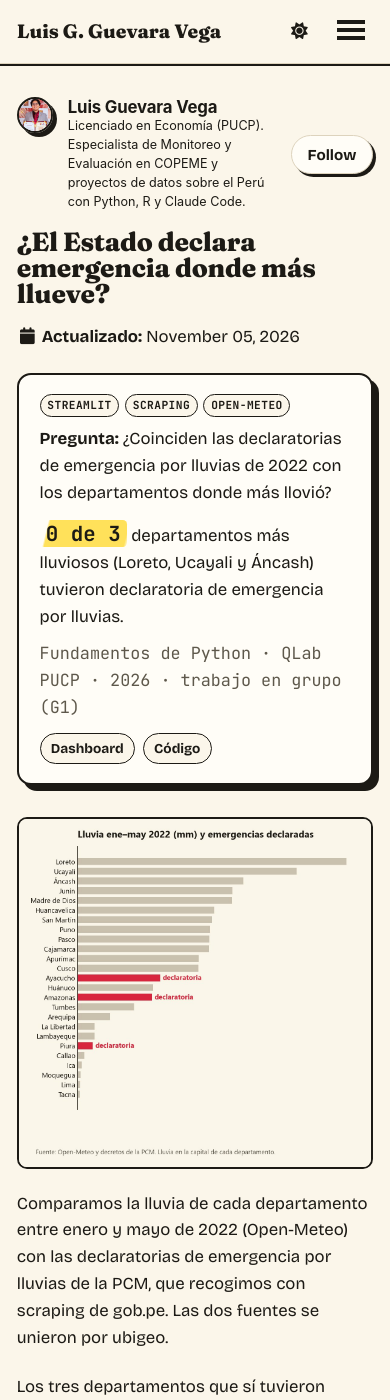
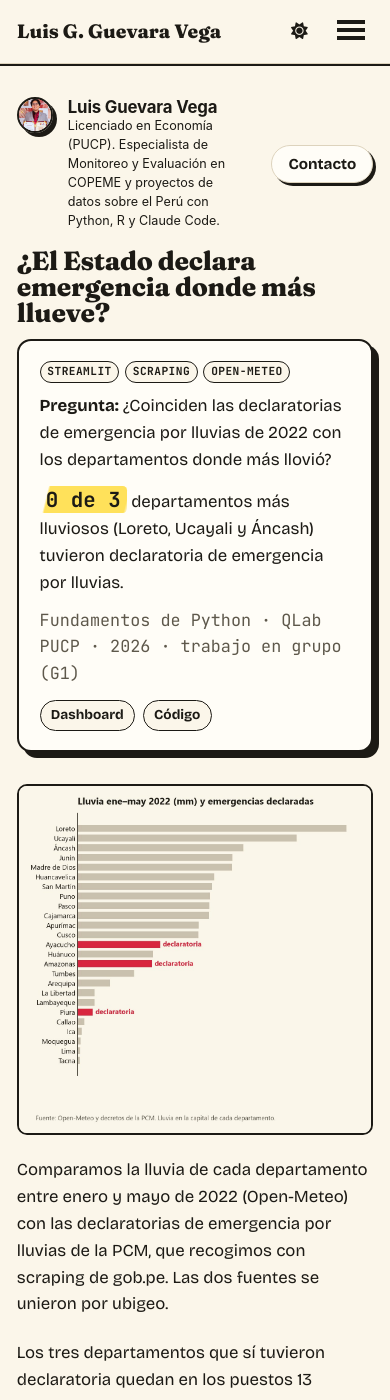
Before and after one commit to LuisGuevaraVega/LuisGuevaraVega.github.io, a Jekyll site: the page built from _portfolio/09-lluvias.md, in a window 390 px wide and 1400 px high. Built offline with Jekyll 4.4.1, drawn with Linux system fonts in a browser that asks for light colours; a script bundle is joined from its source files by our own code; a style sheet for code colours, icons or effects is not loaded.

Commit message:
Ajustes para celular: sin espacio bajo el pie, etiquetas más compactas y textos en español
Co-Authored-By: Claude Opus 5.5 <noreply@anthropic.com>

```diff
--- a/_includes/author-profile.html
+++ b/_includes/author-profile.html
@@ -21,7 +21,7 @@
   </div>
 
   <div class="author__urls-wrapper">
-    <button class="btn btn--inverse">Follow</button>
+    <button class="btn btn--inverse">Contacto</button>
     <ul class="author__urls social-icons">
       <!-- Font Awesome icons / Biographic information  -->
       {% if author.location %}
--- a/assets/css/gabo.css
+++ b/assets/css/gabo.css
@@ -541,3 +541,13 @@ img, video, iframe { max-width: 100%; }
 @media screen and (min-width: 769px) {
   body { padding-bottom: 3.2rem; }
 }
+
+/* ---------- Ajustes para celular ---------- */
+@media screen and (max-width: 768px) {
+  body { padding-bottom: 0; }          /* el tema reservaba 9em para un pie fijo que en celular no existe */
+}
+@media screen and (max-width: 520px) {
+  .kicker { font-size: 0.66rem; letter-spacing: 0.02em; padding: 0.25em 0.6em; border-radius: 10px; }
+}
+/* La fecha de actualización salía en inglés y no aporta en un proyecto */
+.page__inner-wrap > header .page__date { display: none; }
```
